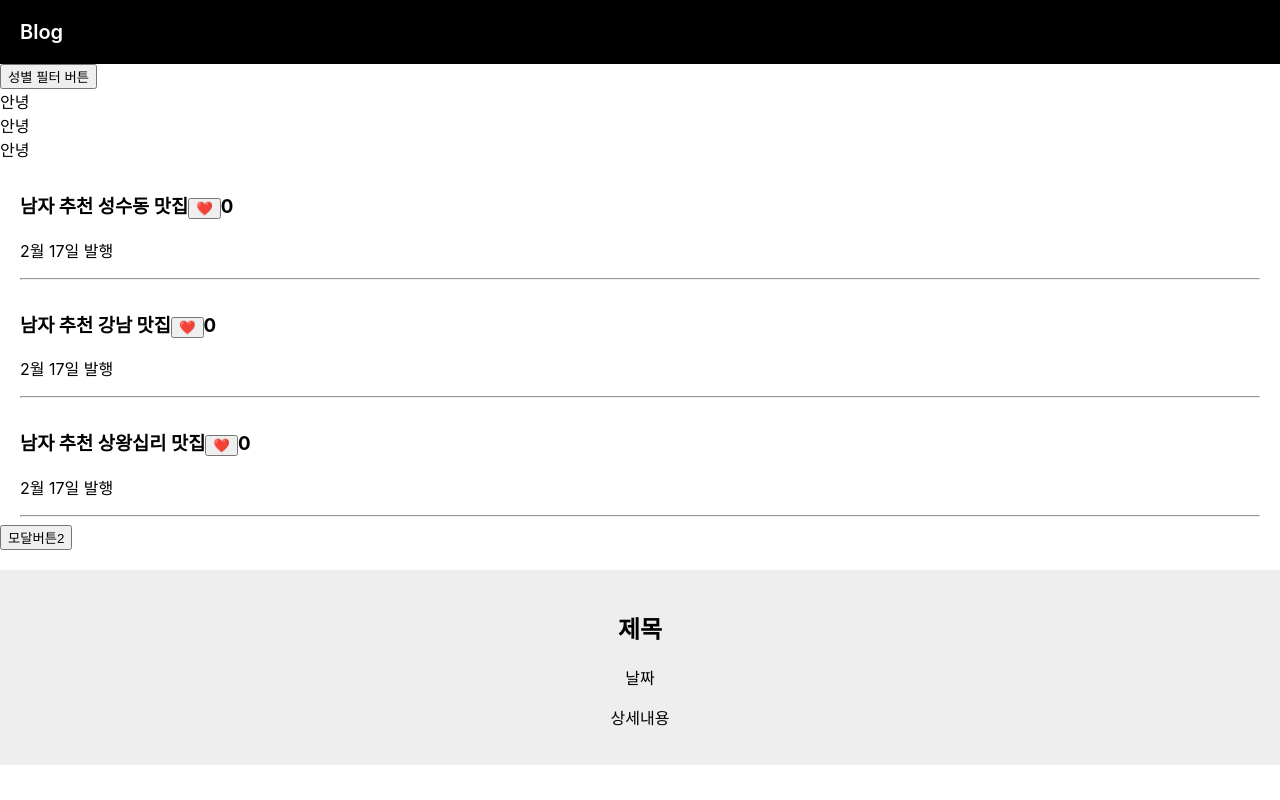
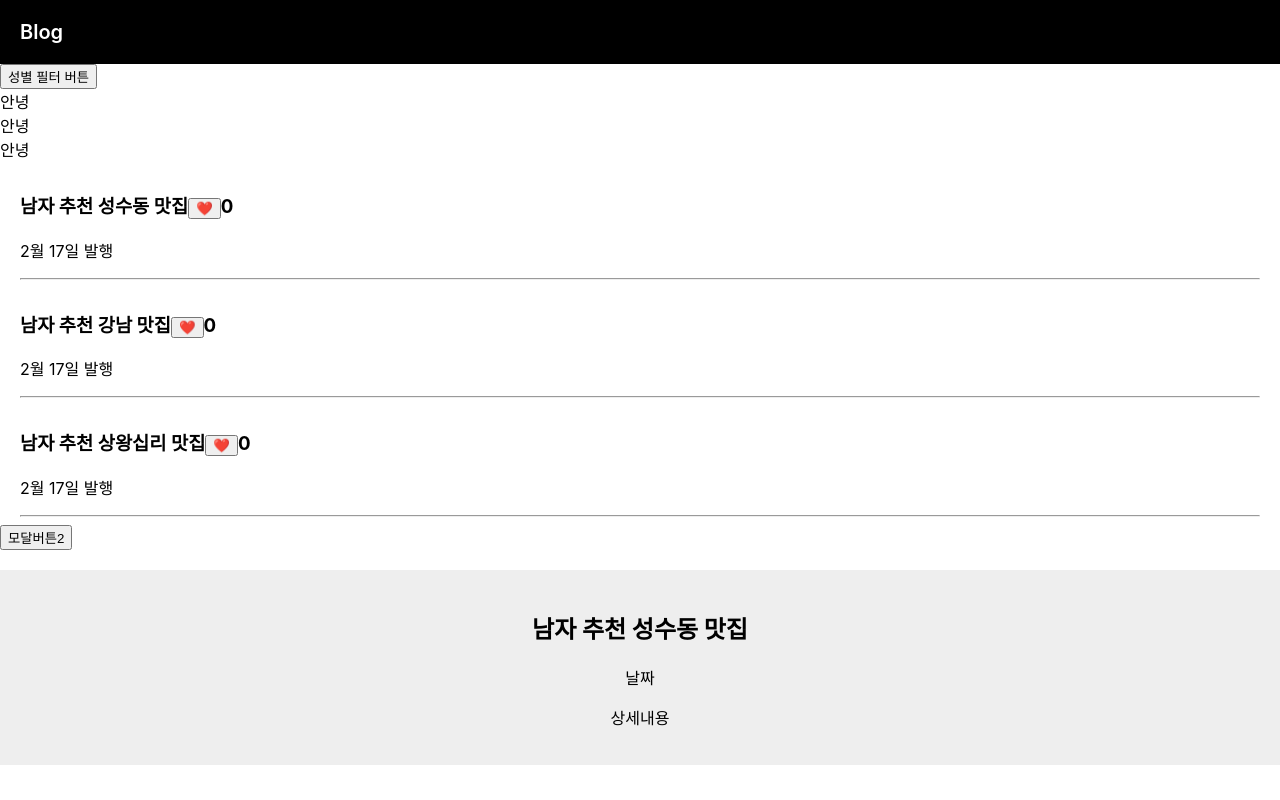
Before and after one commit to swoosh0723/egg, a React (Create React App) app: page / in a window 1280 px wide. Both pictures are taken after a click on the button "모달버튼2". Shown: the top 800 px of the page. Built offline with nearby package versions, Linux system fonts and the light colour scheme.

Commit message:
[STUDY-20210203-2] props 이란?

```diff
--- a/src/App.js
+++ b/src/App.js
@@ -122,19 +122,31 @@ function App() {
 
         리액트의 관습 null
       */}
+
+
+      {/*
+      App은 부모 컴포넌트
+      Modal은 자식 컴포넌트
+
+      App이 가진 state를 사용 가능하게 전송가능
+
+      이 문법의 이름은 props
+      */}
       {
-        modal === true ? <Modal></Modal> : null
+        modal === true
+          ? <Modal title={title}></Modal>
+          : null
       }
 
     </div>
   );
 }
 
-function Modal() {
+function Modal(props) {
   return (
     <>
       <div className="modal">
-        <h2>제목</h2>
+        <h2>{props.title[0]}</h2>
         <p>날짜</p>
         <p>상세내용</p>
       </div>
```
